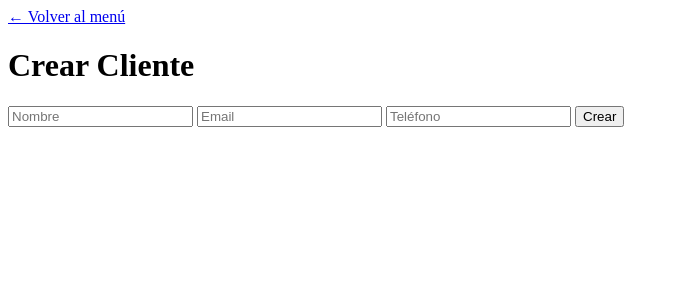
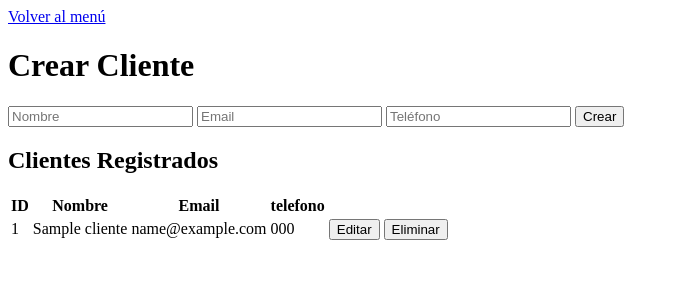
Before and after one commit to johandanielz/EvidenciaPython2, a Flask app: page /clientes-form in a window 1280 px wide. Shown: the top 300 px of the page, without its empty margins (0-679 px from the left). Run offline with Flask 3, Linux system fonts and the light colour scheme; tables that the repository leaves empty hold one stand-in row (values such as "Sample post").

Commit message:
Se agregan las funciones de listar, editar y eliminar al FrontEnd de clientes

```diff
--- a/static/clientes.js
+++ b/static/clientes.js
@@ -1,11 +1,19 @@
-document.getElementById("form-cliente").addEventListener("submit", async function(event) {
+const tablaClientes = document.getElementById("tabla-clientes");
+const btnCrearEditar = document.getElementById("btn-submit");
+const textoOriginalBoton = btnCrearEditar.textContent;
+let idEditando = null;
+
+document.getElementById("form-cliente")
+.addEventListener("submit", async function(event) {
     event.preventDefault();
 
     const datos = new FormData(event.target);
+    const url = idEditando ? `/clientes/${idEditando}` : "/clientes";
+    const metodo = idEditando ? "PUT" : "POST";
 
     try {
-        const response = await fetch("/clientes", {
-            method: "POST",
+        const response = await fetch(url, {
+            method: metodo,
             headers: { "Content-Type": "application/json" },
             body: JSON.stringify({
                 nombre: datos.get("nombre"),
@@ -14,10 +22,57 @@ document.getElementById("form-cliente").addEventListener("submit", async functio
             })
         });
 
-        const data = await response.json();
-        document.getElementById("mensaje").textContent = "Cliente creado: " + data.nombre;
+        cargarClientes();
         event.target.reset();
+        idEditando = null;
+        btnCrearEditar.textContent = textoOriginalBoton;
     } catch (error) {
         document.getElementById("mensaje").textContent = "Error al crear el cliente";
     }
 });
+
+async function cargarClientes() {
+    const response = await fetch("/clientes");
+    const clientes = await response.json();
+
+    tablaClientes.innerHTML = "";
+
+    if (clientes.length === 0) {
+        tablaClientes.innerHTML = "No hay clientes registrados";
+        return;
+    }
+
+    const filas = clientes.map(c => `
+        <tr>
+            <td>${c.id}</td>
+            <td>${c.nombre}</td>
+            <td>${c.email}</td>
+            <td>${c.telefono}</td>
+            <td>
+                <button onclick="editarCliente(${c.id}, '${c.nombre}', '${c.email}', '${c.telefono}')">Editar</button>
+                <button onclick="eliminarCliente(${c.id})">Eliminar</button>
+            </td>
+        </tr>
+    `).join("");
+
+    tablaClientes.innerHTML = filas;
+}
+
+async function eliminarCliente(id) {
+    const response = await fetch(`/clientes/${id}`, {method:"DELETE"});
+
+    if (!response.ok) throw new Error("Error al eliminar elemento");
+    cargarClientes();
+    console.log("Cliente eliminado correctamente");
+    return;
+}
+
+function editarCliente(id, nombre, email, telefono) {
+    document.querySelector('[name="nombre"]').value = nombre;
+    document.querySelector('[name="email"]').value = email;
+    document.querySelector('[name="telefono"]').value = telefono;
+    idEditando = id;
+    btnCrearEditar.textContent = "Actualizar";
+}
+
+cargarClientes();
--- a/templates/clientes.html
+++ b/templates/clientes.html
@@ -5,18 +5,33 @@
     <title>Clientes</title>
 </head>
 <body>
-    <a href="/">← Volver al menú</a>
+    <a href="/">Volver al menú</a>
     <h1>Crear Cliente</h1>
 
     <form id="form-cliente">
         <input type="text" name="nombre" placeholder="Nombre" required>
         <input type="email" name="email" placeholder="Email" required>
         <input type="text" name="telefono" placeholder="Teléfono" required>
-        <button type="submit">Crear</button>
+        <button type="submit" id="btn-submit">Crear</button>
     </form>
 
     <p id="mensaje"></p>
 
+    <h2>Clientes Registrados</h2>
+    <table>
+        <thead>
+            <tr>
+                <th>ID</th>
+                <th>Nombre</th>
+                <th>Email</th>
+                <th>telefono</th>
+            </tr>
+        </thead>
+        <tbody id="tabla-clientes">
+            <!-- Aqui se insertan las filas de forma dinamica -->
+        </tbody>
+    </table>
+
     <script src="/static/clientes.js"></script>
 </body>
 </html>
```
